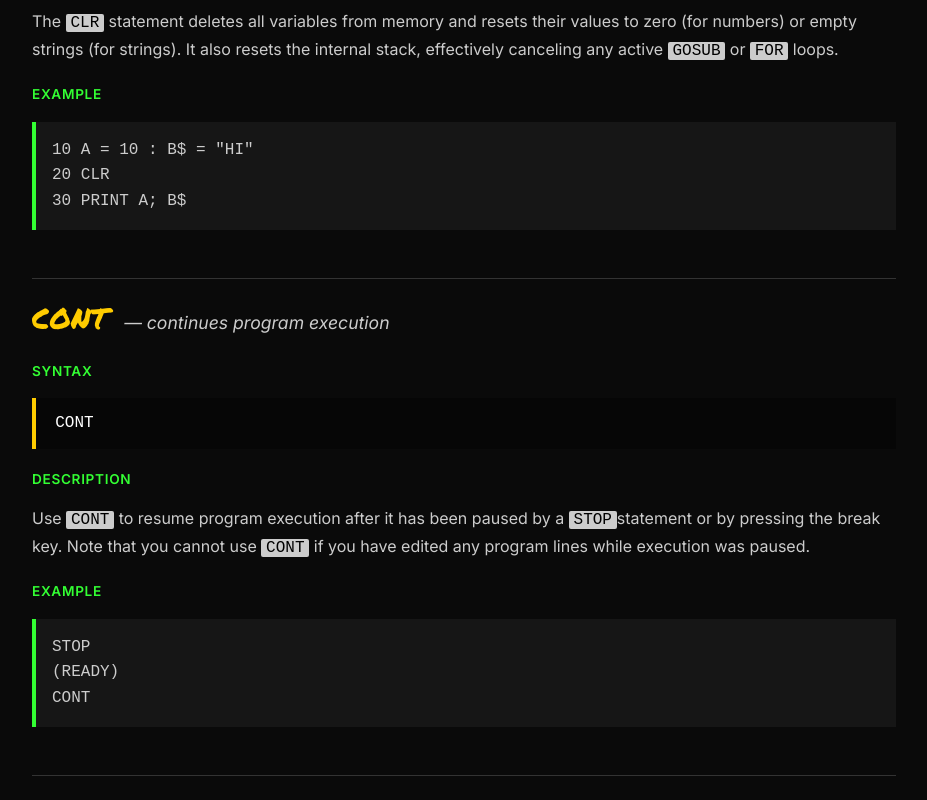
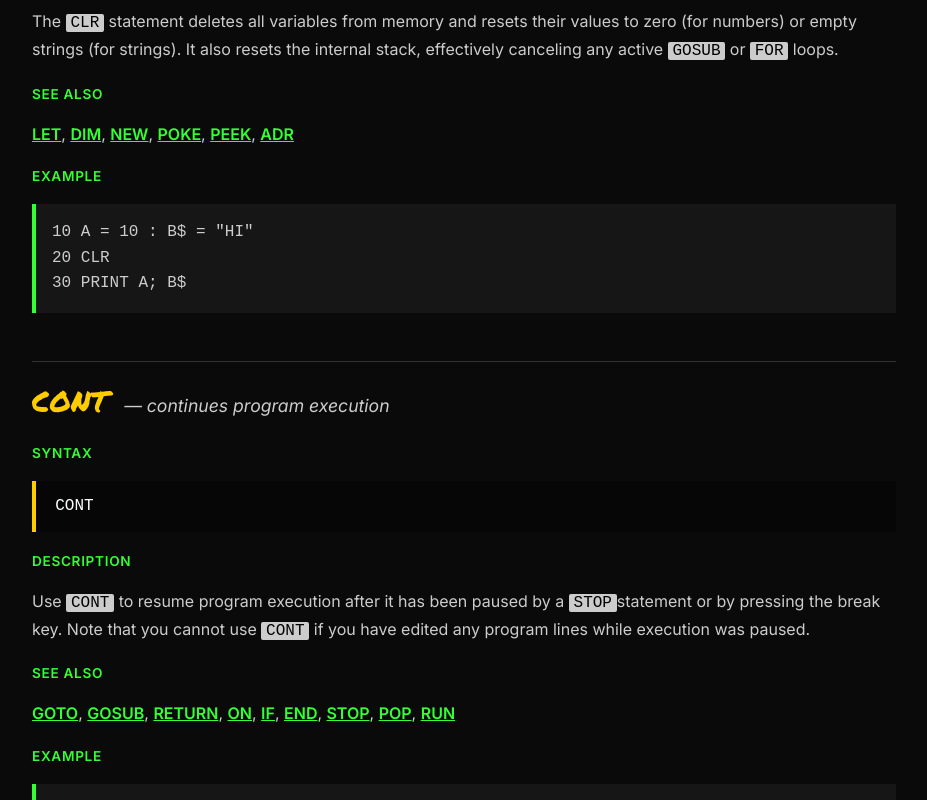
Before and after one commit to willisblackburn/vc83web, a React (Vite) app: page / in a window 1280 px wide. Shown: the part 5680-6480 px from the top of the page, without its empty margins (176-1103 px from the left). Built offline with nearby package versions, Linux system fonts and the light colour scheme.

Commit message:
"See also"

```diff
--- a/src/index.css
+++ b/src/index.css
@@ -428,8 +428,19 @@ h2 {
 
 .statement-description,
 .function-description,
-.function-return {
+.function-return,
+.function-see-also {
   margin: 1rem 0;
+}
+
+.function-see-also a {
+  color: var(--retro-green);
+  text-decoration: underline;
+  font-weight: 600;
+}
+
+.function-see-also a:hover {
+  filter: brightness(1.2);
 }
 
 /* Main Content Area */
--- a/src/pages/Manual.tsx
+++ b/src/pages/Manual.tsx
@@ -1,3 +1,14 @@
+import React, { Fragment } from 'react';
+
+const STATEMENT_GROUPS = [
+  ['GOTO', 'GOSUB', 'RETURN', 'ON', 'IF', 'END', 'STOP', 'CONT', 'POP', 'RUN'],
+  ['FOR', 'NEXT'],
+  ['LET', 'DIM', 'CLR', 'NEW', 'POKE', 'PEEK', 'ADR'],
+  ['DATA', 'READ', 'RESTORE'],
+  ['PRINT', 'INPUT', 'LIST'],
+  ['REM']
+];
+
 interface StatementProps {
   keyword: string;
   synopsis: string;
@@ -14,8 +25,12 @@ const Statement: React.FC<StatementProps> = ({
   args,
   children,
   example
-}) => (
-  <div className="statement-entry">
+}) => {
+  const group = STATEMENT_GROUPS.find(g => g.includes(keyword));
+  const seeAlso = (group ? group.filter(k => k !== keyword) : []);
+
+  return (
+    <div className="statement-entry" id={keyword}>
       <div className="statement-header">
         <span className="statement-keyword">{keyword}</span>
         <span className="statement-synopsis">— {synopsis}</span>
@@ -37,10 +52,33 @@ const Statement: React.FC<StatementProps> = ({
       )}
       <div className="statement-section-label">Description</div>
       <div className="statement-description">{children}</div>
+      {seeAlso.length > 0 && (
+        <>
+          <div className="statement-section-label">See also</div>
+          <div className="function-see-also">
+            {seeAlso.map((k, index) => (
+              <Fragment key={k}>
+                <a href={`#${k}`}>{k}</a>
+                {index < seeAlso.length - 1 ? ', ' : ''}
+              </Fragment>
+            ))}
+          </div>
+        </>
+      )}
       <div className="statement-section-label">Example</div>
       <div className="example">{example}</div>
     </div>
   );
+};
+
+const FUNCTION_GROUPS = [
+  ['SIN', 'COS', 'TAN', 'ATN'],
+  ['LEFT$', 'RIGHT$', 'MID$', 'LEN', 'ASC', 'CHR$', 'STR$', 'VAL'],
+  ['LOG', 'EXP', 'SQR'],
+  ['INT', 'ROUND', 'ABS', 'SGN'],
+  ['PEEK', 'POKE', 'ADR', 'USR', 'FRE'],
+  ['RND']
+];
 
 interface FunctionReferenceProps {
   keyword: string;
@@ -60,8 +98,12 @@ const FunctionReference: React.FC<FunctionReferenceProps> = ({
   returns,
   children,
   example
-}) => (
-  <div className="function-entry">
+}) => {
+  const group = FUNCTION_GROUPS.find(g => g.includes(keyword));
+  const seeAlso = (group ? group.filter(k => k !== keyword) : []);
+
+  return (
+    <div className="function-entry" id={keyword}>
       <div className="function-header">
         <span className="function-keyword">{keyword}</span>
         <span className="function-synopsis">— {synopsis}</span>
@@ -85,10 +127,24 @@ const FunctionReference: React.FC<FunctionReferenceProps> = ({
       <div className="function-return">{returns}</div>
       <div className="function-section-label">Description</div>
       <div className="function-description">{children}</div>
+      {seeAlso.length > 0 && (
+        <>
+          <div className="function-section-label">See also</div>
+          <div className="function-see-also">
+            {seeAlso.map((k, index) => (
+              <Fragment key={k}>
+                <a href={`#${k}`}>{k}</a>
+                {index < seeAlso.length - 1 ? ', ' : ''}
+              </Fragment>
+            ))}
+          </div>
+        </>
+      )}
       <div className="function-section-label">Example</div>
       <div className="example">{example}</div>
     </div>
   );
+};
 
 const Manual: React.FC = () => {
   return (
```
Lines whose indentation alone changed are shown as unchanged.
